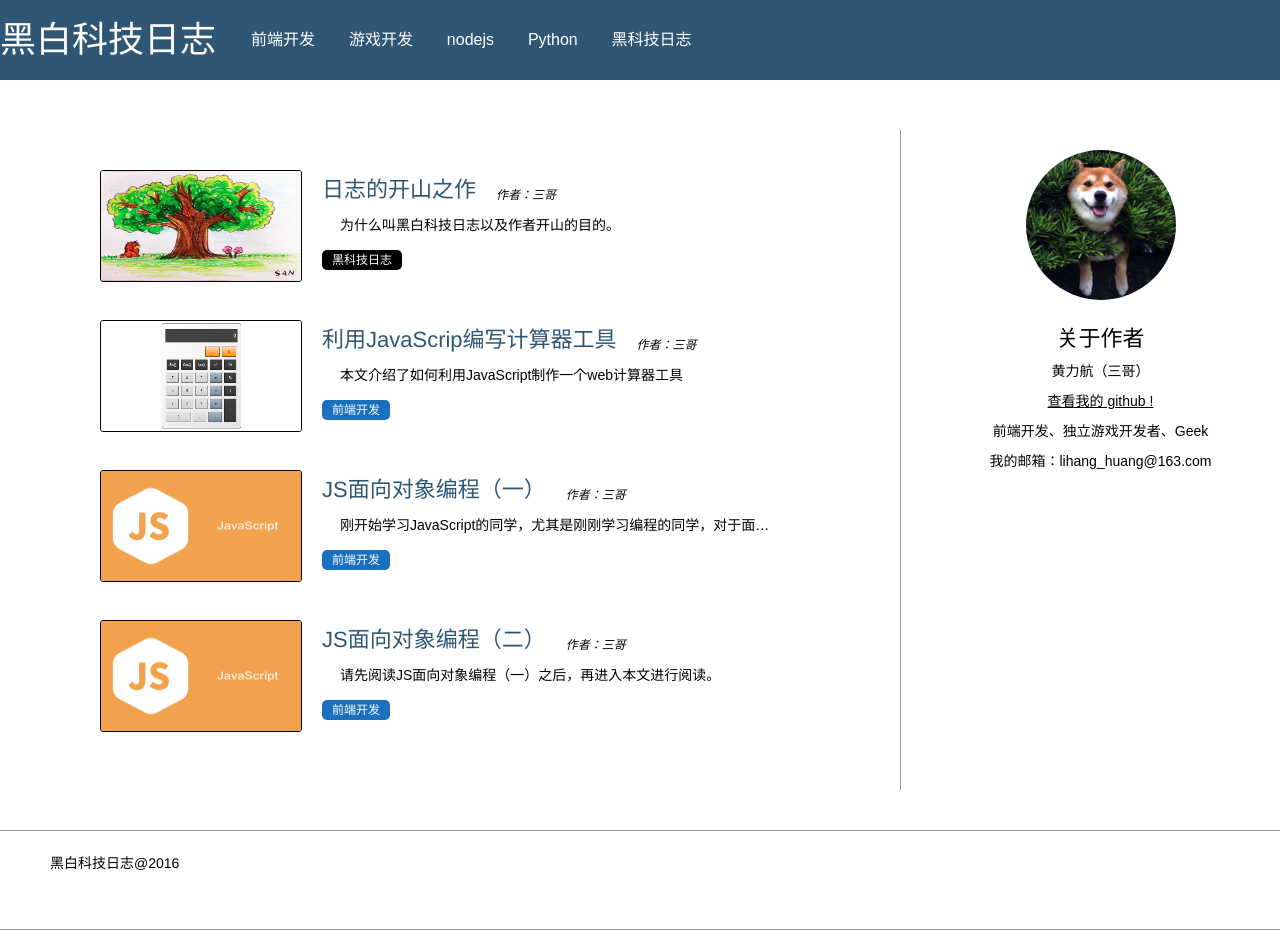
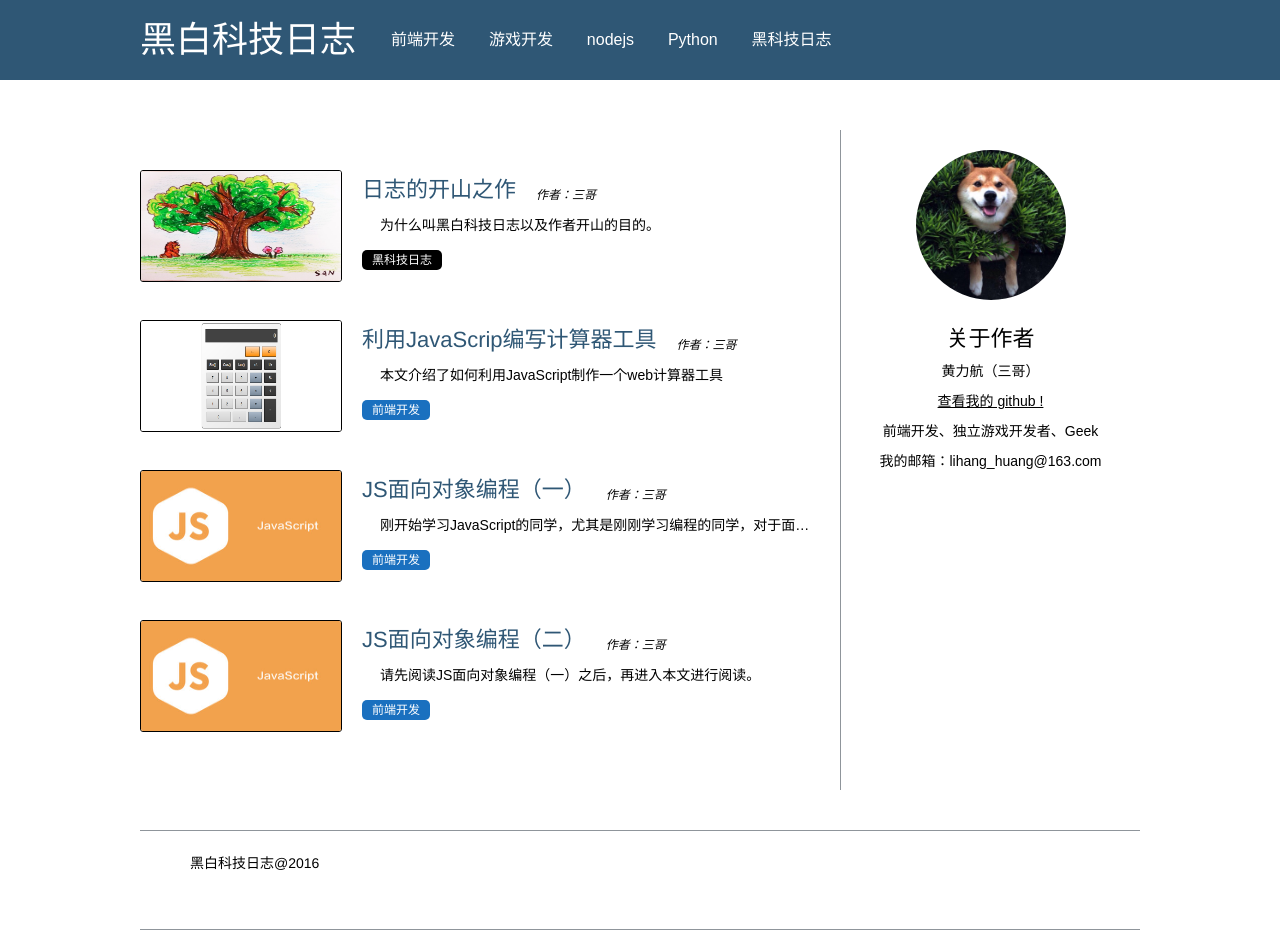
Before and after one commit to lihang-huang/lihang-huang.github.io, a plain HTML site: page index.html in a window 1280 px wide. Drawn offline with Linux system fonts and the light colour scheme.

Commit message:
fixed page

```diff
--- a/css/common.css
+++ b/css/common.css
@@ -1,6 +1,6 @@
 /*清除浮动*/
 body{
-    min-width: 1300px;
+    min-width: 1000px;
     overflow-y: scroll;
 }
 
@@ -26,7 +26,7 @@ header {
 }
 
 header .wrap {
-    width: 1300px;
+    width: 1000px;
     height: 100%;
     margin: 0 auto;
 }
@@ -65,7 +65,7 @@ header .wrap .wrapList>li>a {
 }
 
 .contentBody {
-    width: 1300px;
+    width: 1000px;
     height: auto;
     margin: 0 auto;
     margin-top:80px;
@@ -75,7 +75,7 @@ header .wrap .wrapList>li>a {
 footer{
     box-sizing: border-box;
     padding: 20px 50px;
-    width: 1300px;
+    width: 1000px;
     height: 100px;
     margin: 20px auto;
     // margin-bottom: 0px;
@@ -88,8 +88,8 @@ footer{
     visibility: hidden;
     position: fixed;
     left: 50%;
-    margin-left: 660px;
-    margin-bottom: 70px;
+    margin-left: 510px;
+    margin-bottom: 10px;
     bottom: 30px;
     width: 38px;
     height: 38px;
--- a/css/index.css
+++ b/css/index.css
@@ -4,7 +4,7 @@
 .contentBody section {
     box-sizing: border-box;
     float: left;
-    width: 900px;
+    width: 700px;
     height: 660px;
     margin-top: 50px;
 }
@@ -80,7 +80,7 @@
 
 .contentBody aside {
     box-sizing: border-box;
-    width: 400px;
+    width: 300px;
     height: 660px;
     float: left;
     margin-top: 50px;
--- a/index.html
+++ b/index.html
@@ -7,6 +7,7 @@
     <link rel="stylesheet" href="./css/cube.min.css">
     <link rel="stylesheet" href="./css/index.css">
     <link rel="stylesheet" href="./css/common.css">
+    <script src="./js/jquery.1.10.2.min.js"></script>
 </head>
 
 <body>
@@ -71,6 +72,7 @@
     <footer>
         <p>黑白科技日志@2016</p>
     </footer>
+    <script src="./js/common.js"></script>
 </body>
 
 </html>
```
